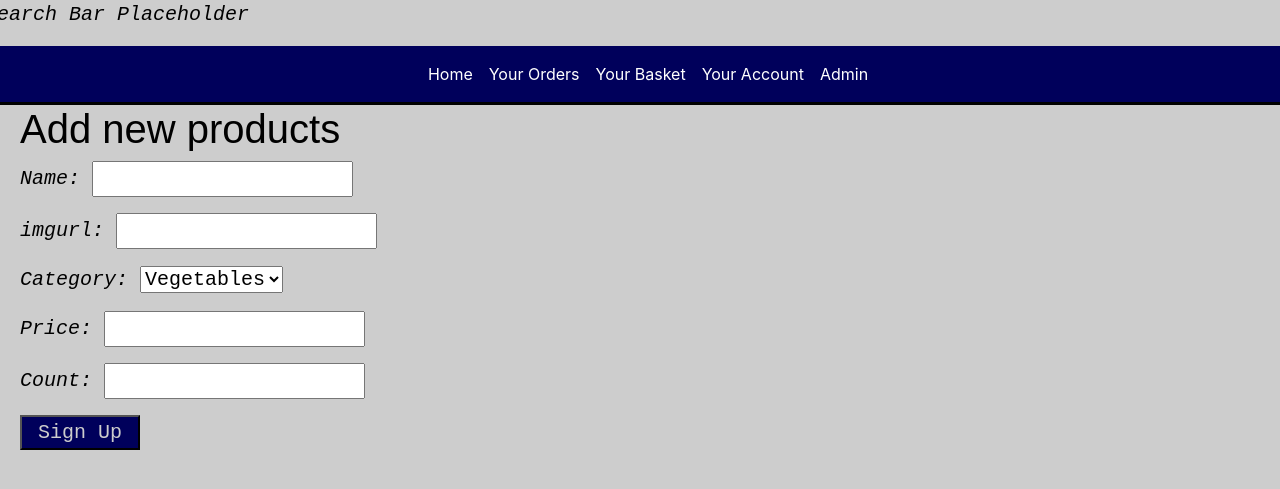
After one commit to RufusJKM/webApplicationDevelopment, a Flask app: page /admi in a window 1280 px wide. The commit adds this page. Shown: the top 489 px of the page. Run offline with Flask 3, Linux system fonts and the light colour scheme; some libraries are stand-ins or nearby versions.

Commit message:
Added admin page

```diff
--- a/Coursework_2/app/forms.py
+++ b/Coursework_2/app/forms.py
@@ -1,5 +1,5 @@
 from flask_wtf import FlaskForm
-from wtforms import IntegerField, StringField, BooleanField, DateField, SelectField, PasswordField, EmailField, RadioField
+from wtforms import IntegerField, StringField, BooleanField, DateField, SelectField, PasswordField, EmailField, RadioField, FloatField
 from wtforms.validators import DataRequired
 from app import app, db, models
 
@@ -33,3 +33,10 @@ class SearchForm(FlaskForm):
 class FilterForm(FlaskForm):
      filterChoice = SelectField(u'Filter by ', choices=[('None', 'No Filter'), ('Vegetables', 'Vegetables'), ('Fruits', 'Fruits'),  ('Meats', 'Meats')], validators=[DataRequired()])
      sortChoice = SelectField(u'Sort by ', choices=[('Alphabetical', 'A-Z'), ('PLowHigh', 'Price Low to High'), ('PHighLow', 'Price High to Low'),  ('Rating', 'Rating')], validators=[DataRequired()])
+
+class ProductForm(FlaskForm):
+    name = StringField('name', validators=[DataRequired()])
+    imgurl = StringField('imgurl', validators=[DataRequired()])
+    category = SelectField(u'Category', choices=[('Vegetables', 'Vegetables'), ('Fruits', 'Fruits'),  ('Meats', 'Meats')], validators=[DataRequired()])
+    price = FloatField('price', validators=[DataRequired()])
+    count = IntegerField('count', validators=[DataRequired()])
--- /dev/null
+++ b/Coursework_2/app/templates/admin.html
@@ -0,0 +1,23 @@
+{% extends "base.html" %}
+{% block content %}
+<h1>Add new products</h1>
+<form lang="en" action="" method="post" name="new">
+    {{ form.hidden_tag() }}
+    <p lang="en">
+        Name: {{ form.name }}<br>
+    </p>
+    <p lang="en">
+        imgurl: {{ form.imgurl }}<br>
+    </p>
+    <p lang="en">
+        Category: {{ form.category }}<br>
+    </p>
+    <p lang="en">
+        Price: {{ form.price }}<br>
+    </p>
+    <p lang="en">
+        Count: {{ form.count }}<br>
+    </p>
+    <p lang="en"><input class="button" type="submit" value="Sign Up"></p>
+</form>
+{% endblock %}
--- a/Coursework_2/app/templates/base.html
+++ b/Coursework_2/app/templates/base.html
@@ -35,6 +35,7 @@
             <li lang="en" class="nav-item"><a class="nav-link" href="/prevOrders">Your Orders</a></li>
             <li lang="en" class="nav-item"><a class="nav-link" href="/basket">Your Basket</a></li>
             <li lang="en" class="nav-item"><a class="nav-link" href="/account">Your Account</a></li>
+            <li lang="en" class="nav-item"><a class="nav-link" href="/admi">Admin</a></li>
           </ul>
           <div class="col"></div>
         </div>
--- a/Coursework_2/app/views.py
+++ b/Coursework_2/app/views.py
@@ -2,10 +2,7 @@ from flask import render_template, flash, redirect, url_for, session
 from app import app, db, models, admin
 from flask_admin.contrib.sqla import ModelView
 from .models import Product, Customer
-from .forms import NewAccountForm, LoginForm, NewCardForm, ChooseCardForm, RatingForm, SearchForm, FilterForm
-
-admin.add_view(ModelView(Product, db.session))
-admin.add_view(ModelView(Customer, db.session))
+from .forms import NewAccountForm, LoginForm, NewCardForm, ChooseCardForm, RatingForm, SearchForm, FilterForm, ProductForm
 
 def getName(item):
     return item.name
@@ -144,3 +141,21 @@ def prevOrders():
 @app.route('/basket', methods=['GET', 'POST'])
 def basket():
     return render_template('basket.html', title='Your Basket')
+
+@app.route('/admi', methods=['GET', 'POST'])
+def admi():
+    error = False
+    form = ProductForm()
+    if form.validate_on_submit():
+        for product in models.Product.query.all():
+            if product.name == form.name:
+                error = True
+                flash(f"{form.name} is already in the database")
+
+        if error == False:
+            p = models.Product(name=form.name, imgurl=form.imgurl, category=form.category, price=form.price, count=form.count, rating=0)
+            db.session.add(p)
+            db.session.commit()
+            flash(f"{form.name} added to the database")
+
+    return render_template('admin.html', title='Admin', form=form, error=error)
```
